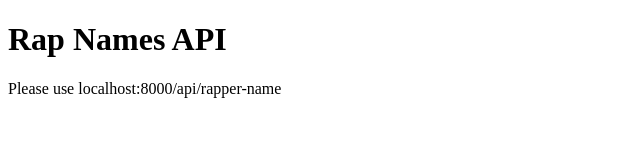
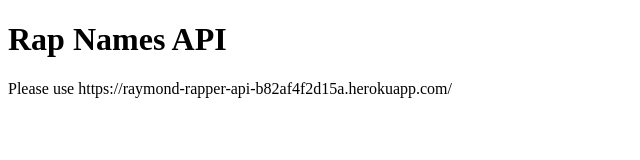
Before and after one commit to raymondchiu/rap-names-api, a plain HTML site: page index.html in a window 1280 px wide. Shown: the whole page, without its empty margins (0-640 px from the left). Drawn offline with Linux system fonts and the light colour scheme.

Commit message:
updated html doc

```diff
--- a/index.html
+++ b/index.html
@@ -7,6 +7,6 @@
 </head>
 <body>
     <h1>Rap Names API</h1>
-    <p>Please use localhost:8000/api/rapper-name</p>
+    <p>Please use https://raymond-rapper-api-b82af4f2d15a.herokuapp.com/</p>
 </body>
 </html>
```
